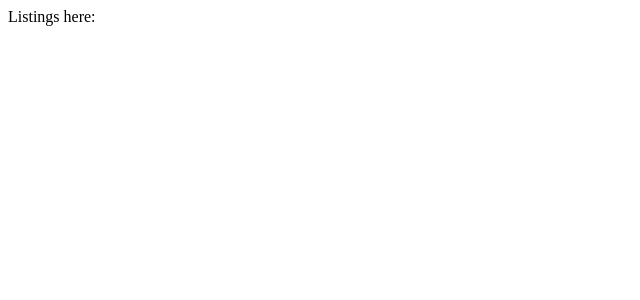
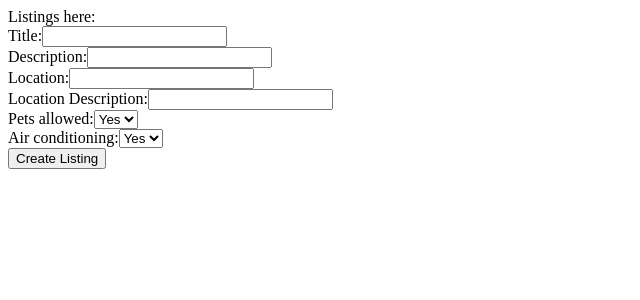
Before and after one commit to redebron20/vacay_frontend, a React (Create React App) app: page /listings in a window 1280 px wide. Shown: the top 300 px of the page, without its empty margins (0-640 px from the left). Built offline with nearby package versions, Linux system fonts and the light colour scheme; no server answers.

Commit message:
Create listing form to add new listing.

```diff
--- a/src/components/ListingsContainer.js
+++ b/src/components/ListingsContainer.js
@@ -2,6 +2,7 @@ import React, { Component } from 'react';
 import { connect } from 'react-redux';
 
 import {fetchListings} from '../actions/listingsAction'
+import ListingForm from './listing/listing_form'
 
 class ListingsContainer extends Component {
 
@@ -13,6 +14,7 @@ class ListingsContainer extends Component {
         return (
             <div>
                 Listings here:
+                <ListingForm />
             </div>
         )
     }
--- a/src/components/listing/listing_form.js
+++ b/src/components/listing/listing_form.js
@@ -20,22 +20,43 @@ class ListingForm extends Component {
         price: ""
     }
 
-    handleOnChange = (event) => {
+    handleChange = (event) => {
         this.setState({
             ...this.state,
             [event.target.name]: event.target.value
         })
     }
 
+    handleSelect = (event) => {
+        this.setState({...this.state, [event.target.name]: event.target.value})
+    }
+
     handleOnSubmit = (event) => {
         event.preventDefault();
-
+        this.props.addListing(this.state)
+        this.setState({
+            title: "",
+            description: "",
+            location: "",
+            location_description: "",
+            longitude: "",
+            latitude: "",
+            pets_allowed: true,
+            air_conditioning: true,
+            guests: "",
+            bedrooms: "",
+            beds: "",
+            baths: "",
+            kitchen: true,
+            wifi: true,
+            price: ""
+        })
     }
 
     render() {
         return (
             <div>
-                <Form onSubmit={this.handleOnSubmit}>
+                <form onSubmit={this.handleOnSubmit}>
                     <label>Title:</label>
                     <input type='text' value={this.state.title} onChange={this.handleChange} name="title"/>
                     < br />
@@ -48,13 +69,25 @@ class ListingForm extends Component {
                     <label>Location Description:</label>
                     <input type='text' value={this.state.location_description} onChange={this.handleChange} name="location_description"/>
                     < br />
+                    <label>Pets allowed:</label>
+                        <select value={this.state.pets_allowed} onChange={this.handleSelect} name="pets_allowed">
+                            <option value='true' >Yes</option>
+                            <option value='false' >No</option>
+                        </select>
+                    < br />
+                    <label>Air conditioning:</label>
+                        <select value={this.state.air_conditioning} onChange={this.handleSelect} name="air_conditioning">
+                            <option value='true' >Yes</option>
+                            <option value='false' >No</option>
+                        </select>
+                    < br />
+                    <input type='submit' value='Create Listing'/>
 
-
-                </Form>
+                </form>
             </div>
         );
     }
 }
 
 
-export default connect()(ListingInput);
+export default connect()(ListingForm);
```
